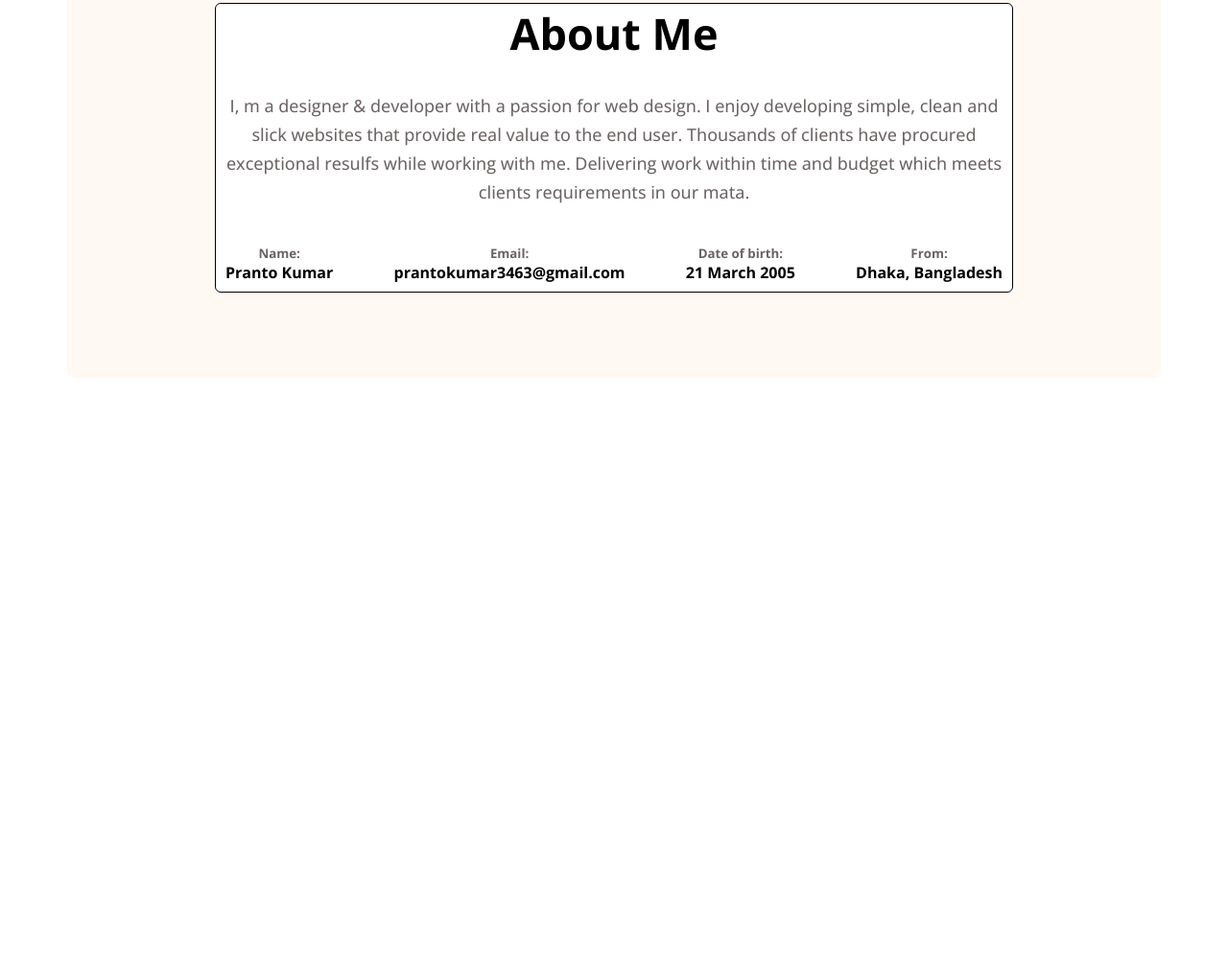
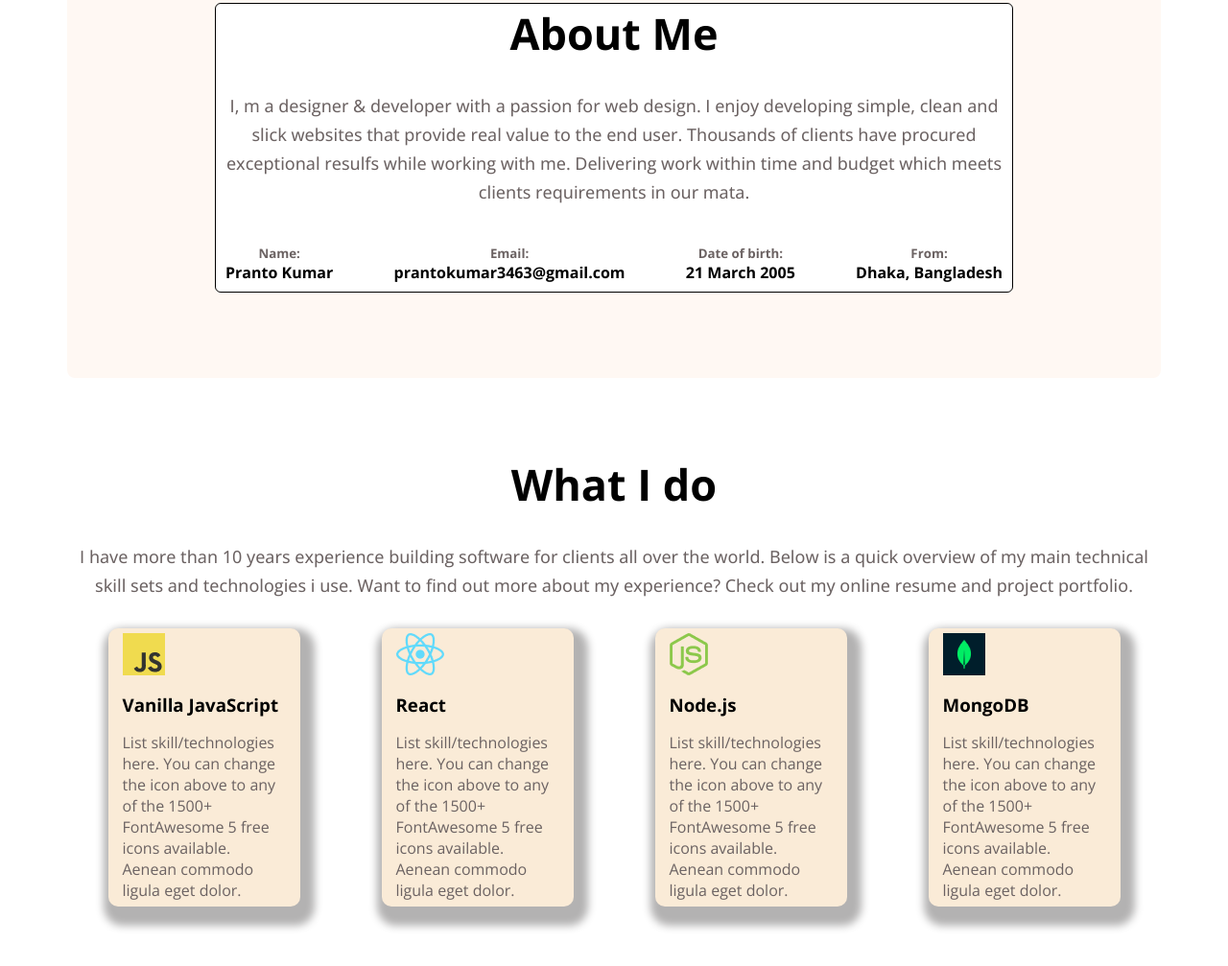
Before and after one commit to SKMPranto/my-first-portfolio, a plain HTML site: page index.html in a window 1280 px wide. Shown: the part 1023-2030 px from the top of the page at 96% size. Before the commit the page ends 1417 px from the top, so only its background shows below. Drawn offline with nearby package versions, Linux system fonts and the light colour scheme.

```diff
--- a/index.html
+++ b/index.html
@@ -56,10 +56,17 @@
       </div>
     </header>
     <main class="main">
+      <!-- About Section -->
       <section class="about secondary-bg">
         <div class="about-container">
           <h3 class="section-title">About Me</h3>
-          <p class="section-description dark-2">I, m a designer & developer with a passion for web design. I enjoy developing simple, clean and slick websites that provide real value to the end user. Thousands of clients have procured exceptional resulfs while working with me. Delivering work within time and budget which meets clients requirements in our mata.</p>
+          <p class="section-description dark-2">
+            I, m a designer & developer with a passion for web design. I enjoy
+            developing simple, clean and slick websites that provide real value
+            to the end user. Thousands of clients have procured exceptional
+            resulfs while working with me. Delivering work within time and
+            budget which meets clients requirements in our mata.
+          </p>
           <div class="about-items">
             <div class="about-item">
               <h5 class="item-title dark-2">Name:</h5>
@@ -81,6 +88,68 @@
         </div>
       </section>
 
+      <!-- Skills Section -->
+
+      <section class="skills">
+        <h2 class="section-title">What I do</h2>
+        <p class="section-description dark-2">
+          I have more than 10 years experience building software for clients all
+          over the world. Below is a quick overview of my main technical skill
+          sets and technologies i use. Want to find out more about my
+          experience? Check out my online resume and project portfolio.
+        </p>
+        <div class="skills-container">
+          <div class="skill">
+            <img
+              src="./images/icons/js.png"
+              alt="JavaScript"
+              class="skill-img"
+            />
+            <h3 class="skill-title">Vanilla JavaScript</h3>
+            <p class="skill-description dark-2">
+              List skill/technologies here. You can change the icon above to any
+              of the 1500+ FontAwesome 5 free icons available. Aenean commodo
+              ligula eget dolor.
+            </p>
+          </div>
+          <div class="skill">
+            <img src="./images/icons/react.png" alt="React" class="skill-img" />
+            <h3 class="skill-title">React</h3>
+            <p class="skill-description dark-2">
+              List skill/technologies here. You can change the icon above to any
+              of the 1500+ FontAwesome 5 free icons available. Aenean commodo
+              ligula eget dolor.
+            </p>
+          </div>
+          <div class="skill">
+            <img
+              src="./images/icons/nodejs.png"
+              alt="Node.js"
+              class="skill-img"
+            />
+            <h3 class="skill-title">Node.js</h3>
+            <p class="skill-description dark-2">
+              List skill/technologies here. You can change the icon above to any
+              of the 1500+ FontAwesome 5 free icons available. Aenean commodo
+              ligula eget dolor.
+            </p>
+          </div>
+          <div class="skill">
+            <img
+              src="./images/icons/mongo.png"
+              alt="MongoDB"
+              class="skill-img"
+            />
+            <h3 class="skill-title">MongoDB</h3>
+            <p class="skill-description dark-2">
+              List skill/technologies here. You can change the icon above to any
+              of the 1500+ FontAwesome 5 free icons available. Aenean commodo
+              ligula eget dolor.
+            </p>
+          </div>
+        </div>
+      </section>
+
 
     </main>
     <footer></footer>
--- a/style.css
+++ b/style.css
@@ -7,12 +7,12 @@
 
 /* Shared styles */
 
-.main{
+.main {
   max-width: 1140px;
   margin: 0 auto;
 }
 
-.secondary-bg{
+.secondary-bg {
   background-color: #fff8f3;
 }
 
@@ -30,19 +30,18 @@
   color: rgb(107, 98, 98);
 }
 
-.section-title{
+.section-title {
   font-size: 45px;
   text-align: center;
   font-weight: 700;
   margin-bottom: 25px;
 }
-.section-description{
+.section-description {
   font-size: 18px;
   font-weight: 450;
   text-align: center;
   margin: 30px 0;
   line-height: 30px;
-
 }
 
 /* Header Styles or Hero Section */
@@ -133,29 +132,55 @@ nav ul li a {
 
 /* About section styles */
 
-.about{
+.about {
   width: 1140px;
   height: 480px;
-  display:flex;
+  display: flex;
   justify-content: center;
   align-items: center;
   margin-top: 100px;
-  border-radius:8px ;
-
+  border-radius: 8px;
 }
-.about-container{
-  background-color:white;
+.about-container {
+  background-color: white;
   max-width: 830px;
   height: 300px;
   border: 1px solid;
   border-radius: 6px;
 }
-.about-items{
+.about-items {
   display: flex;
   justify-content: space-between;
   padding: 10px 10px;
 }
-.about-item{
+.about-item {
   text-align: center;
+}
 
+/* My skills section styles */
+
+.skills {
+  margin: 80px 0;
 }
+
+.skills-container {
+  display: flex;
+  justify-content: space-around;
+  align-items: center;
+}
+.skill {
+  background-color: antiquewhite;
+  height: 290px;
+  width: 200px;
+  border-radius: 10px;
+  box-shadow: 5px 10px 8px 10px #b3b2b2;
+}
+.skill-title {
+  padding: 8px 15px;
+}
+.skill-description {
+  padding: 8px 15px;
+}
+.skill-img {
+  padding: 5px 15px;
+}
```
